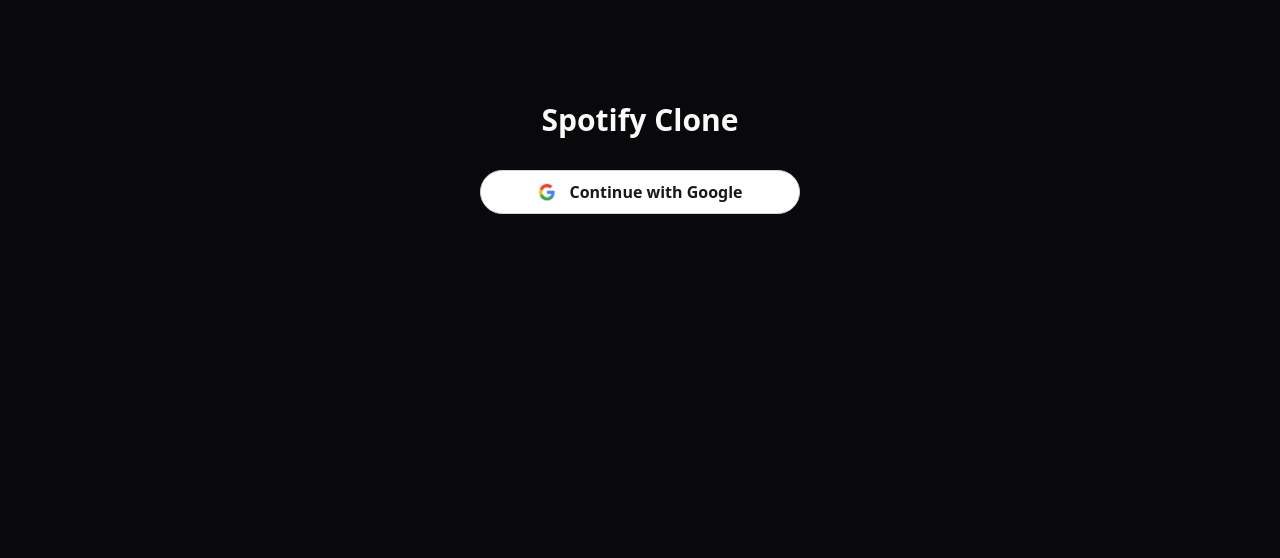
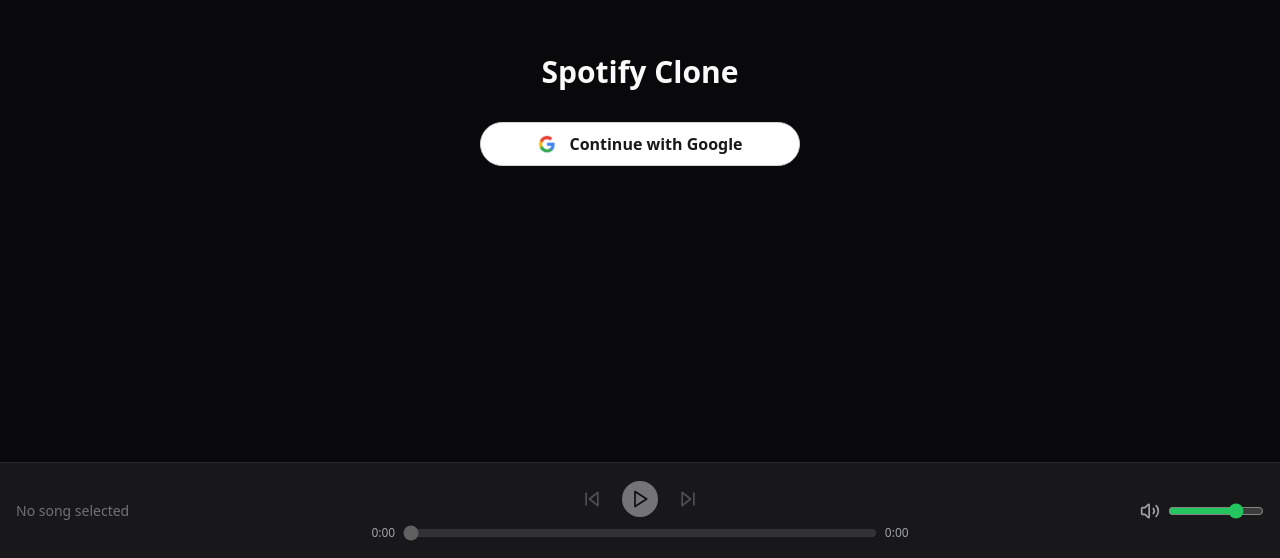
Before and after one commit to tstyer/spotify-clone, a React (Vite) app in the folder frontend/: page / in a window 1280 px wide. Shown: the part 242-800 px from the top of the page. Built offline with nearby package versions, Linux system fonts and the light colour scheme; no server answers.

Commit message:
Add playback controls

```diff
--- a/frontend/src/App.tsx
+++ b/frontend/src/App.tsx
@@ -3,6 +3,7 @@ import { Toaster } from "react-hot-toast";
 import { Route, Routes } from "react-router-dom";
 import SignInOAuthButtons from "@/components/SignInOAuthButtons";
 import AudioPlayer from "@/layout/components/AudioPlayer";
+import { PlaybackControls } from "@/layout/components/PlaybackControls";
 import AuthCallbackPage from "@/pages/auth-callback/AuthCallbackPage";
 
 function App() {
@@ -17,8 +18,9 @@ function App() {
 				<Route
 					path="/"
 					element={
-						<main className="flex min-h-screen flex-col items-center justify-center gap-8 bg-zinc-950 px-4 text-zinc-50">
+						<div className="flex min-h-screen flex-col bg-zinc-950 text-zinc-50">
 							<AudioPlayer />
+							<main className="flex flex-1 flex-col items-center justify-center gap-8 px-4">
 								<h1 className="text-3xl font-bold">Spotify Clone</h1>
 								<SignedOut>
 									<SignInOAuthButtons />
@@ -30,6 +32,8 @@ function App() {
 									</div>
 								</SignedIn>
 							</main>
+							<PlaybackControls />
+						</div>
 					}
 				/>
 			</Routes>
--- a/frontend/src/layout/components/AudioPlayer.tsx
+++ b/frontend/src/layout/components/AudioPlayer.tsx
@@ -47,7 +47,7 @@ const AudioPlayer = () => {
 		if (player.isPlaying) player.togglePlay();
 	};
 
-	return <audio ref={audioRef} onEnded={playNext} onError={handleError} preload="metadata" />;
+	return <audio ref={audioRef} data-player-audio="true" onEnded={playNext} onError={handleError} preload="metadata" />;
 };
 
 export default AudioPlayer;
--- /dev/null
+++ b/frontend/src/layout/components/PlaybackControls.tsx
@@ -0,0 +1,133 @@
+import { Pause, Play, SkipBack, SkipForward, Volume2, VolumeX } from "lucide-react";
+import { useEffect, useState } from "react";
+import { usePlayerStore } from "@/stores/usePlayerStore";
+
+const formatTime = (seconds: number) => {
+	if (!Number.isFinite(seconds) || seconds < 0) return "0:00";
+	const minutes = Math.floor(seconds / 60);
+	const remainder = Math.floor(seconds % 60);
+	return `${minutes}:${remainder.toString().padStart(2, "0")}`;
+};
+
+const getAudio = () => document.querySelector<HTMLAudioElement>("audio[data-player-audio]");
+
+export const PlaybackControls = () => {
+	const currentSong = usePlayerStore((state) => state.currentSong);
+	const isPlaying = usePlayerStore((state) => state.isPlaying);
+	const togglePlay = usePlayerStore((state) => state.togglePlay);
+	const playNext = usePlayerStore((state) => state.playNext);
+	const playPrevious = usePlayerStore((state) => state.playPrevious);
+	const [currentTime, setCurrentTime] = useState(0);
+	const [duration, setDuration] = useState(0);
+	const [volume, setVolume] = useState(75);
+	const [previousVolume, setPreviousVolume] = useState(75);
+
+	useEffect(() => {
+		const audio = getAudio();
+		if (!audio) return;
+
+		const updateTime = () => setCurrentTime(audio.currentTime);
+		const updateDuration = () => setDuration(Number.isFinite(audio.duration) ? audio.duration : 0);
+		const resetProgress = () => {
+			setCurrentTime(0);
+			setDuration(0);
+		};
+
+		audio.addEventListener("timeupdate", updateTime);
+		audio.addEventListener("loadedmetadata", updateDuration);
+		audio.addEventListener("durationchange", updateDuration);
+		audio.addEventListener("emptied", resetProgress);
+		return () => {
+			audio.removeEventListener("timeupdate", updateTime);
+			audio.removeEventListener("loadedmetadata", updateDuration);
+			audio.removeEventListener("durationchange", updateDuration);
+			audio.removeEventListener("emptied", resetProgress);
+		};
+	}, []);
+
+	useEffect(() => {
+		const audio = getAudio();
+		if (audio) audio.volume = volume / 100;
+	}, [volume]);
+
+	useEffect(() => {
+		setCurrentTime(0);
+		setDuration(0);
+	}, [currentSong?._id]);
+
+	const seek = (value: number) => {
+		const audio = getAudio();
+		if (!audio || duration <= 0) return;
+		audio.currentTime = Math.min(Math.max(value, 0), duration);
+		setCurrentTime(audio.currentTime);
+	};
+
+	const toggleMute = () => {
+		if (volume === 0) setVolume(previousVolume || 75);
+		else {
+			setPreviousVolume(volume);
+			setVolume(0);
+		}
+	};
+
+	const changeVolume = (value: number) => {
+		setVolume(value);
+		if (value > 0) setPreviousVolume(value);
+	};
+
+	return (
+		<footer className="h-24 border-t border-zinc-800 bg-zinc-900 px-4 text-white">
+			<div className="mx-auto flex h-full max-w-[1800px] items-center gap-4">
+				<div className="hidden min-w-0 flex-1 items-center gap-3 sm:flex">
+					{currentSong ? (
+						<>
+							<img src={currentSong.imageUrl} alt="" className="size-14 rounded object-cover" />
+							<div className="min-w-0">
+								<p className="truncate text-sm font-medium">{currentSong.title}</p>
+								<p className="truncate text-xs text-zinc-400">{currentSong.artist}</p>
+							</div>
+						</>
+					) : (
+						<span className="text-sm text-zinc-500">No song selected</span>
+					)}
+				</div>
+
+				<div className="flex w-full min-w-0 flex-col items-center gap-2 sm:w-[45%]">
+					<div className="flex items-center gap-5">
+						<button type="button" aria-label="Previous song" disabled={!currentSong} onClick={playPrevious} className="text-zinc-400 hover:text-white disabled:opacity-40">
+							<SkipBack className="size-5" />
+						</button>
+						<button type="button" aria-label={isPlaying ? "Pause" : "Play"} disabled={!currentSong} onClick={togglePlay} className="flex size-9 items-center justify-center rounded-full bg-white text-black hover:bg-zinc-200 disabled:opacity-40">
+							{isPlaying ? <Pause className="size-5" /> : <Play className="size-5" />}
+						</button>
+						<button type="button" aria-label="Next song" disabled={!currentSong} onClick={playNext} className="text-zinc-400 hover:text-white disabled:opacity-40">
+							<SkipForward className="size-5" />
+						</button>
+					</div>
+					<div className="flex w-full items-center gap-2 text-xs text-zinc-400">
+						<span className="w-9 text-right">{formatTime(currentTime)}</span>
+						<input
+							type="range"
+							aria-label="Seek"
+							min={0}
+							max={duration || 1}
+							step={1}
+							value={Math.min(currentTime, duration || 1)}
+							disabled={!currentSong || duration <= 0}
+							onChange={(event) => seek(event.currentTarget.valueAsNumber)}
+							className="min-w-0 flex-1 cursor-pointer accent-green-500 disabled:cursor-default disabled:opacity-40"
+						/>
+						<span className="w-9">{formatTime(duration || currentSong?.duration || 0)}</span>
+					</div>
+				</div>
+
+				<div className="hidden flex-1 items-center justify-end gap-2 sm:flex">
+					<button type="button" aria-label={volume === 0 ? "Unmute" : "Mute"} onClick={toggleMute} className="text-zinc-400 hover:text-white">
+						{volume === 0 ? <VolumeX className="size-5" /> : <Volume2 className="size-5" />}
+					</button>
+					<input type="range" aria-label="Volume" min={0} max={100} value={volume} onChange={(event) => changeVolume(event.currentTarget.valueAsNumber)} className="w-24 cursor-pointer accent-green-500" />
+				</div>
+			</div>
+		</footer>
+	);
+};
```
Lines whose indentation alone changed are shown as unchanged.
